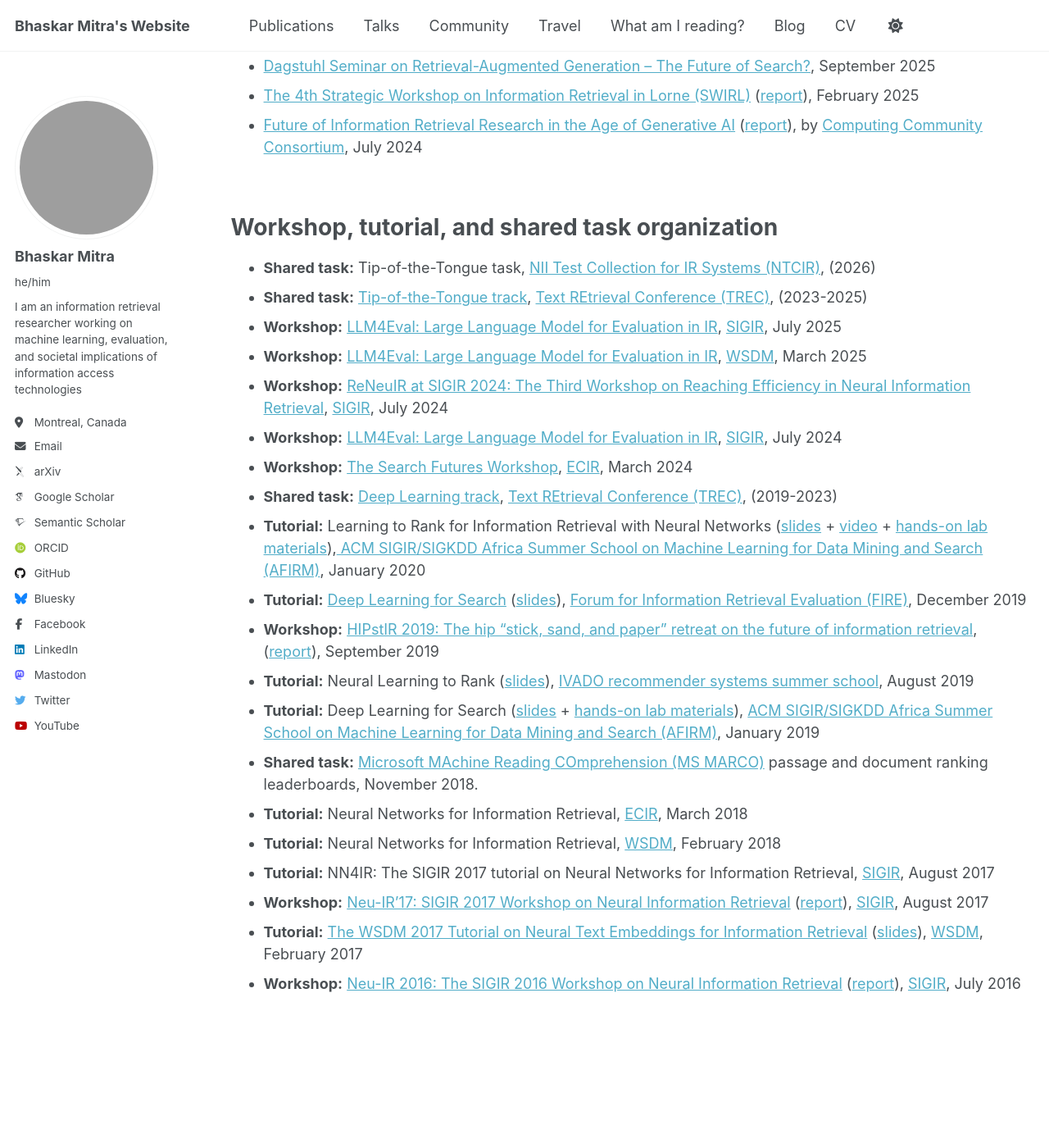
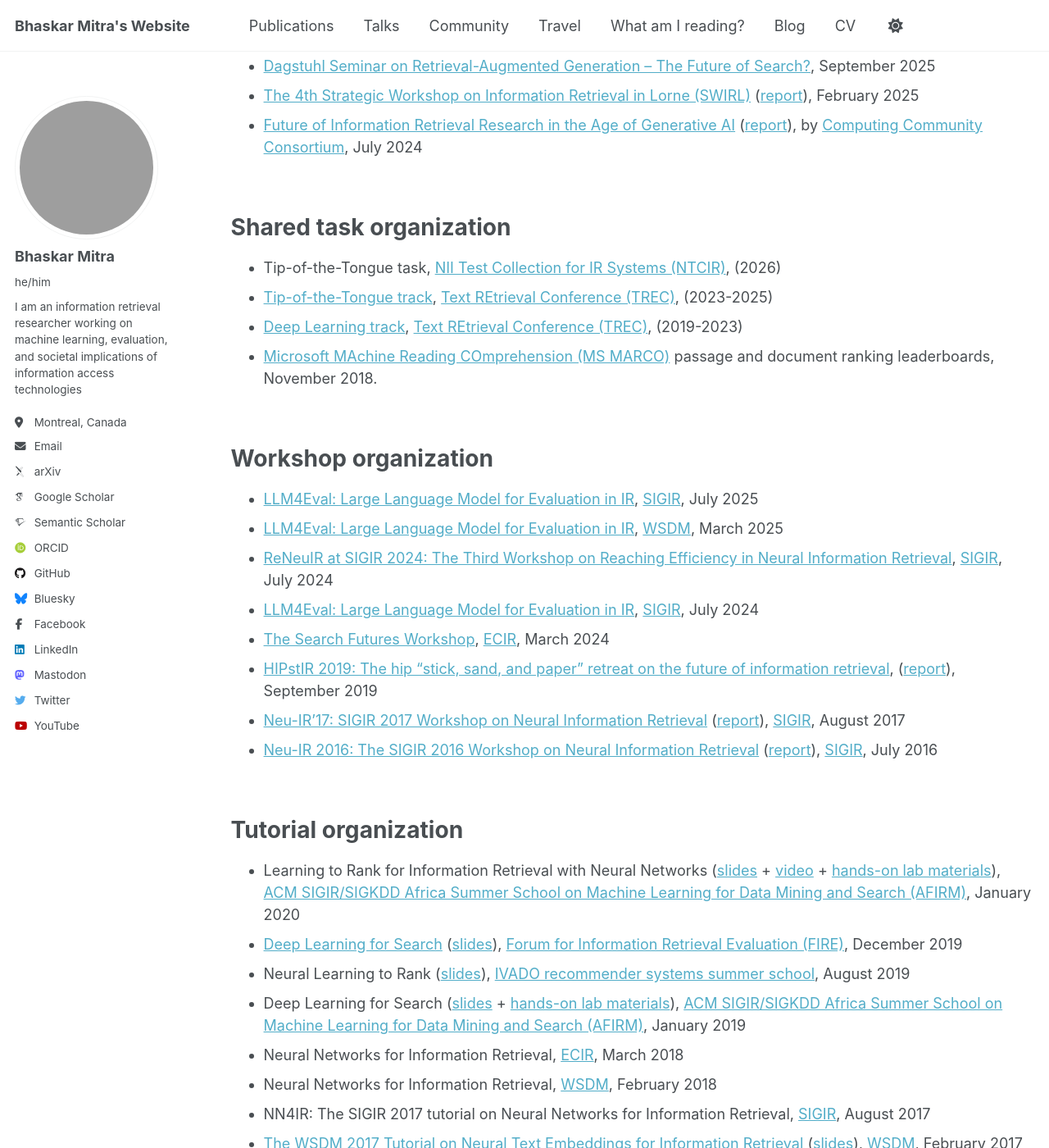
Before and after one commit to bhaskar-mitra/bhaskar-mitra.github.io, a Jekyll site: the page built from _pages/community.md, in a window 1280 px wide and 1400 px high, scrolled down 1051 px. Shown: the whole window at 82% size. Built offline with Jekyll 4.4.1, drawn with Linux system fonts in a browser that asks for light colours; some web fonts are replaced; grey boxes are pictures that could not be loaded.

Commit message:
Update community.md

```diff
--- a/_pages/community.md
+++ b/_pages/community.md
@@ -43,25 +43,35 @@ Invited participation
 
 <br/>
 
-Workshop, tutorial, and shared task organization
+Shared task organization
 ======
-* **Shared task:** Tip-of-the-Tongue task, [NII Test Collection for IR Systems (NTCIR)](https://research.nii.ac.jp/ntcir/index-en.html), (2026)
-* **Shared task:** [Tip-of-the-Tongue track](https://trec-tot.github.io/), [Text REtrieval Conference (TREC)](https://trec.nist.gov/), (2023-2025)
-* **Workshop:** [LLM4Eval: Large Language Model for Evaluation in IR](https://llm4eval.github.io/SIGIR2025/), [SIGIR](https://sigir2025.dei.unipd.it/), July 2025
-* **Workshop:** [LLM4Eval: Large Language Model for Evaluation in IR](https://llm4eval.github.io/WSDM2025/), [WSDM](https://www.wsdm-conference.org/2025/), March 2025
-* **Workshop:** [ReNeuIR at SIGIR 2024: The Third Workshop on Reaching Efficiency in Neural Information Retrieval](https://reneuir.org/), [SIGIR](https://sigir.org/sigir2024/), July 2024
-* **Workshop:** [LLM4Eval: Large Language Model for Evaluation in IR](https://llm4eval.github.io/SIGIR2024/), [SIGIR](https://sigir.org/sigir2024/), July 2024
-* **Workshop:** [The Search Futures Workshop](https://searchfutures.github.io/), [ECIR](https://www.ecir2024.org/), March 2024
-* **Shared task:** [Deep Learning track](https://microsoft.github.io/msmarco/TREC-Deep-Learning), [Text REtrieval Conference (TREC)](https://trec.nist.gov/), (2019-2023)
-* **Tutorial:** Learning to Rank for Information Retrieval with Neural Networks ([slides](https://www.slideshare.net/BhaskarMitra3/learning-to-rank-with-neural-networks-226255754) + [video](https://www.youtube.com/watch?v=kiPpt5Ax1EY) + [hands-on lab materials](https://github.com/spacemanidol/AFIRMDeepLearning2020)),[ ACM SIGIR/SIGKDD Africa Summer School on Machine Learning for Data Mining and Search (AFIRM)](http://sigir.org/afirm2020/), January 2020
-* **Tutorial:** [Deep Learning for Search](http://fire.irsi.res.in/fire/2019/Tutorials) ([slides](https://www.slideshare.net/BhaskarMitra3/deep-learning-for-search-204326329)), [Forum for Information Retrieval Evaluation (FIRE)](http://fire.irsi.res.in/fire/2019/home), December 2019
-* **Workshop:** [HIPstIR 2019: The hip “stick, sand, and paper” retreat on the future of information retrieval](https://bhaskar-mitra.github.io/HIPstIR/), ([report](https://bhaskar-mitra.github.io/showpdf/?file=3458553.3458560)), September 2019
-* **Tutorial:** Neural Learning to Rank ([slides](https://www.slideshare.net/BhaskarMitra3/neural-learning-to-rank)), [IVADO recommender systems summer school](https://ivado.ca/en/trainings/workshops/workshop-recommender-systems/), August 2019
-* **Tutorial:** Deep Learning for Search ([slides](https://www.slideshare.net/BhaskarMitra3/deep-learning-for-search-128258666) + [hands-on lab materials](https://github.com/spacemanidol/AFIRM2019DeepLearning)), [ACM SIGIR/SIGKDD Africa Summer School on Machine Learning for Data Mining and Search (AFIRM)](http://sigir.org/afirm2019/), January 2019
-* **Shared task:** [Microsoft MAchine Reading COmprehension (MS MARCO)](http://www.msmarco.org/) passage and document ranking leaderboards, November 2018.
-* **Tutorial:** Neural Networks for Information Retrieval, [ECIR](http://www.ecir2018.org/), March 2018
-* **Tutorial:** Neural Networks for Information Retrieval, [WSDM](http://www.wsdm-conference.org/2018/), February 2018
-* **Tutorial:** NN4IR: The SIGIR 2017 tutorial on Neural Networks for Information Retrieval, [SIGIR](https://sigir.org/sigir2017/), August 2017
-* **Workshop:** [Neu-IR’17: SIGIR 2017 Workshop on Neural Information Retrieval](http://neu-ir.weebly.com/) ([report](https://bhaskar-mitra.github.io/showpdf/?file=3190580.3190603)), [SIGIR](https://sigir.org/sigir2017/), August 2017
-* **Tutorial:** [The WSDM 2017 Tutorial on Neural Text Embeddings for Information Retrieval](https://www.microsoft.com/en-us/research/event/wsdm-2017-tutorial-neural-text-embeddings-information-retrieval/) ([slides](http://www.slideshare.net/BhaskarMitra3/neural-text-embeddings-for-information-retrieval-wsdm-2017)), [WSDM](http://www.wsdm-conference.org/2017/), February 2017
-* **Workshop:** [Neu-IR 2016: The SIGIR 2016 Workshop on Neural Information Retrieval](https://www.microsoft.com/en-us/research/event/neuir2016/) ([report](https://bhaskar-mitra.github.io/showpdf/?file=3053408.3053425)), [SIGIR](https://sigir.org/sigir2016/), July 2016
+* Tip-of-the-Tongue task, [NII Test Collection for IR Systems (NTCIR)](https://research.nii.ac.jp/ntcir/index-en.html), (2026)
+* [Tip-of-the-Tongue track](https://trec-tot.github.io/), [Text REtrieval Conference (TREC)](https://trec.nist.gov/), (2023-2025)
+* [Deep Learning track](https://microsoft.github.io/msmarco/TREC-Deep-Learning), [Text REtrieval Conference (TREC)](https://trec.nist.gov/), (2019-2023)
+* [Microsoft MAchine Reading COmprehension (MS MARCO)](http://www.msmarco.org/) passage and document ranking leaderboards, November 2018.
+
+<br/>
+
+Workshop organization
+======
+* [LLM4Eval: Large Language Model for Evaluation in IR](https://llm4eval.github.io/SIGIR2025/), [SIGIR](https://sigir2025.dei.unipd.it/), July 2025
+* [LLM4Eval: Large Language Model for Evaluation in IR](https://llm4eval.github.io/WSDM2025/), [WSDM](https://www.wsdm-conference.org/2025/), March 2025
+* [ReNeuIR at SIGIR 2024: The Third Workshop on Reaching Efficiency in Neural Information Retrieval](https://reneuir.org/), [SIGIR](https://sigir.org/sigir2024/), July 2024
+* [LLM4Eval: Large Language Model for Evaluation in IR](https://llm4eval.github.io/SIGIR2024/), [SIGIR](https://sigir.org/sigir2024/), July 2024
+* [The Search Futures Workshop](https://searchfutures.github.io/), [ECIR](https://www.ecir2024.org/), March 2024
+* [HIPstIR 2019: The hip “stick, sand, and paper” retreat on the future of information retrieval](https://bhaskar-mitra.github.io/HIPstIR/), ([report](https://bhaskar-mitra.github.io/showpdf/?file=3458553.3458560)), September 2019
+* [Neu-IR’17: SIGIR 2017 Workshop on Neural Information Retrieval](http://neu-ir.weebly.com/) ([report](https://bhaskar-mitra.github.io/showpdf/?file=3190580.3190603)), [SIGIR](https://sigir.org/sigir2017/), August 2017
+* [Neu-IR 2016: The SIGIR 2016 Workshop on Neural Information Retrieval](https://www.microsoft.com/en-us/research/event/neuir2016/) ([report](https://bhaskar-mitra.github.io/showpdf/?file=3053408.3053425)), [SIGIR](https://sigir.org/sigir2016/), July 2016
+
+<br/>
+
+Tutorial organization
+======
+* Learning to Rank for Information Retrieval with Neural Networks ([slides](https://www.slideshare.net/BhaskarMitra3/learning-to-rank-with-neural-networks-226255754) + [video](https://www.youtube.com/watch?v=kiPpt5Ax1EY) + [hands-on lab materials](https://github.com/spacemanidol/AFIRMDeepLearning2020)),[ ACM SIGIR/SIGKDD Africa Summer School on Machine Learning for Data Mining and Search (AFIRM)](http://sigir.org/afirm2020/), January 2020
+* [Deep Learning for Search](http://fire.irsi.res.in/fire/2019/Tutorials) ([slides](https://www.slideshare.net/BhaskarMitra3/deep-learning-for-search-204326329)), [Forum for Information Retrieval Evaluation (FIRE)](http://fire.irsi.res.in/fire/2019/home), December 2019
+* Neural Learning to Rank ([slides](https://www.slideshare.net/BhaskarMitra3/neural-learning-to-rank)), [IVADO recommender systems summer school](https://ivado.ca/en/trainings/workshops/workshop-recommender-systems/), August 2019
+* Deep Learning for Search ([slides](https://www.slideshare.net/BhaskarMitra3/deep-learning-for-search-128258666) + [hands-on lab materials](https://github.com/spacemanidol/AFIRM2019DeepLearning)), [ACM SIGIR/SIGKDD Africa Summer School on Machine Learning for Data Mining and Search (AFIRM)](http://sigir.org/afirm2019/), January 2019
+* Neural Networks for Information Retrieval, [ECIR](http://www.ecir2018.org/), March 2018
+* Neural Networks for Information Retrieval, [WSDM](http://www.wsdm-conference.org/2018/), February 2018
+* NN4IR: The SIGIR 2017 tutorial on Neural Networks for Information Retrieval, [SIGIR](https://sigir.org/sigir2017/), August 2017
+* [The WSDM 2017 Tutorial on Neural Text Embeddings for Information Retrieval](https://www.microsoft.com/en-us/research/event/wsdm-2017-tutorial-neural-text-embeddings-information-retrieval/) ([slides](http://www.slideshare.net/BhaskarMitra3/neural-text-embeddings-for-information-retrieval-wsdm-2017)), [WSDM](http://www.wsdm-conference.org/2017/), February 2017
```
